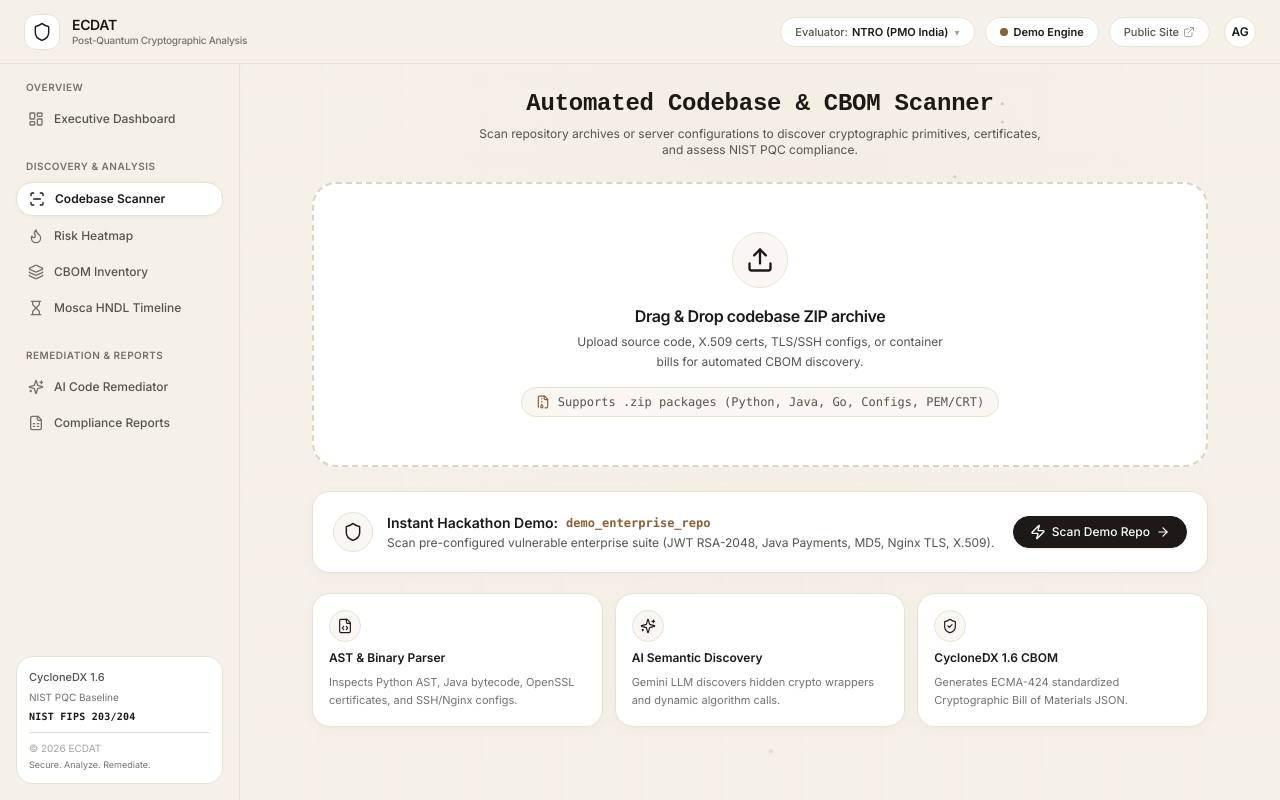
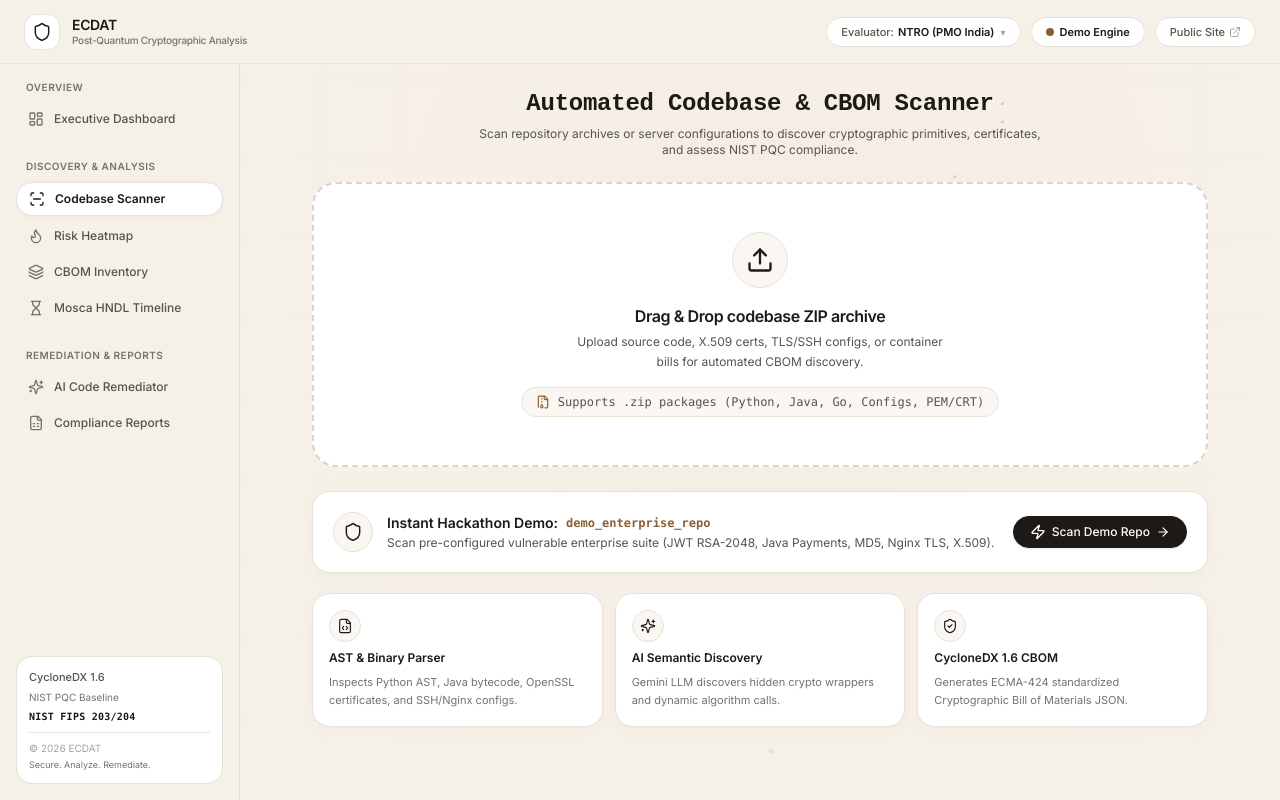
Before and after one commit to WhiteShadow005/ecdat, a Next.js app in the folder frontend/: page /scan in a window 1280 px wide. Built offline with nearby package versions, Linux system fonts and the light colour scheme; no server answers; a web font is replaced by a local one.

Commit message:
refactor(header): remove top right AG avatar pill from command bar

```diff
--- a/frontend/components/layout/AppShell.tsx
+++ b/frontend/components/layout/AppShell.tsx
@@ -112,11 +112,6 @@ export function AppShell({ children }: { children: React.ReactNode }) {
             <span>Public Site</span>
             <ExternalLink className="w-3 h-3 text-[#A8A29E]" />
           </Link>
-
-          {/* User Profile Avatar */}
-          <div className="w-8 h-8 rounded-full bg-white border border-[#E8E2D5] text-[#1C1917] flex items-center justify-center font-bold text-xs ml-1 shadow-2xs">
-            AG
-          </div>
         </div>
       </header>
 
```
